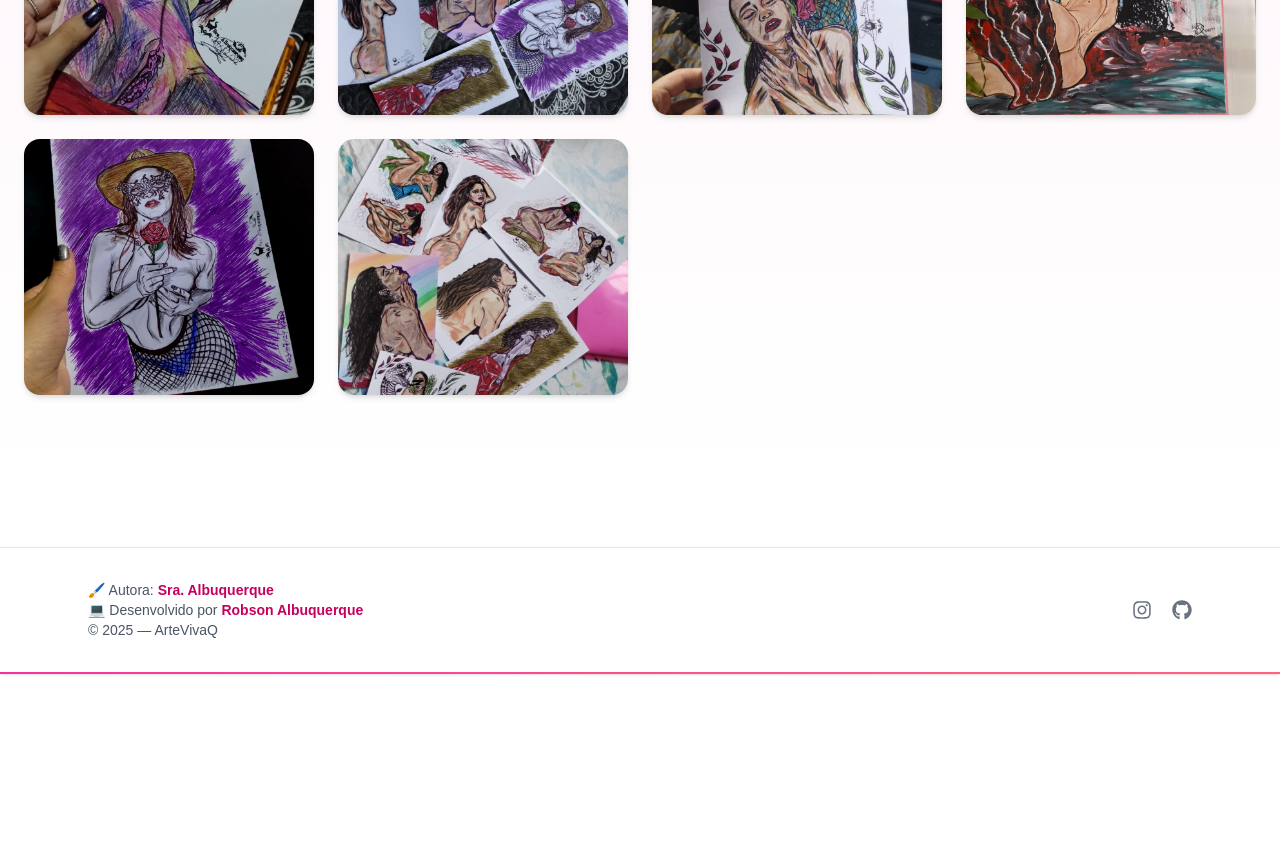
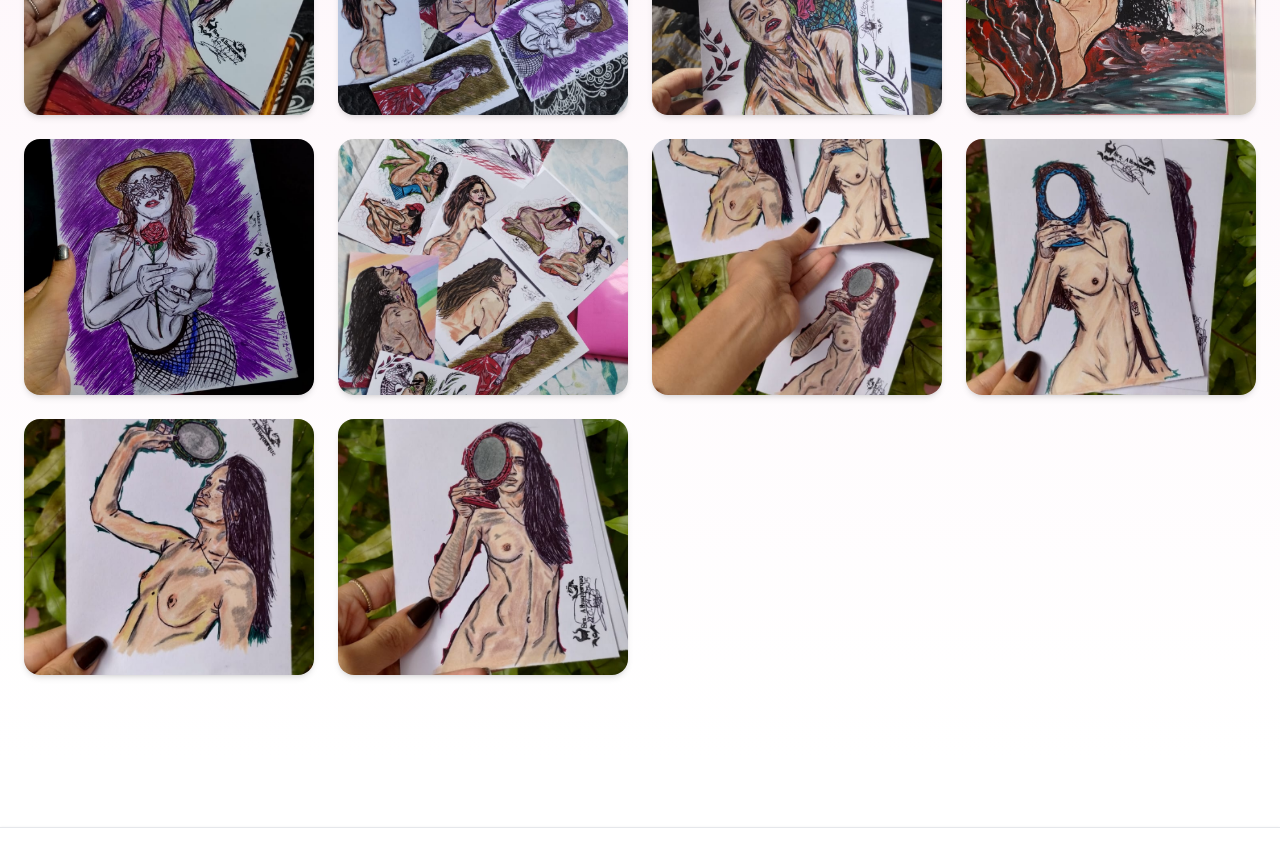
Before and after one commit to robsonalbuquerquedev/artevivaq, a Next.js app: page /adulto in a window 1280 px wide. Shown: the part 660-1520 px from the top of the page. Before the commit the page ends 1334 px from the top, so only its background shows below. Built offline with nearby package versions, Linux system fonts and the light colour scheme.

Commit message:
update: atualizar rota adulto

```diff
--- a/src/app/adulto/page.tsx
+++ b/src/app/adulto/page.tsx
@@ -16,6 +16,10 @@ export default function AdultoPage() {
         "art023.jpg",
         "art025.jpg",
         "art027.jpg",
+        "art034.jpg",
+        "art035.jpg",
+        "art036.jpg",
+        "art037.jpg",
     ];
 
     return (
```
